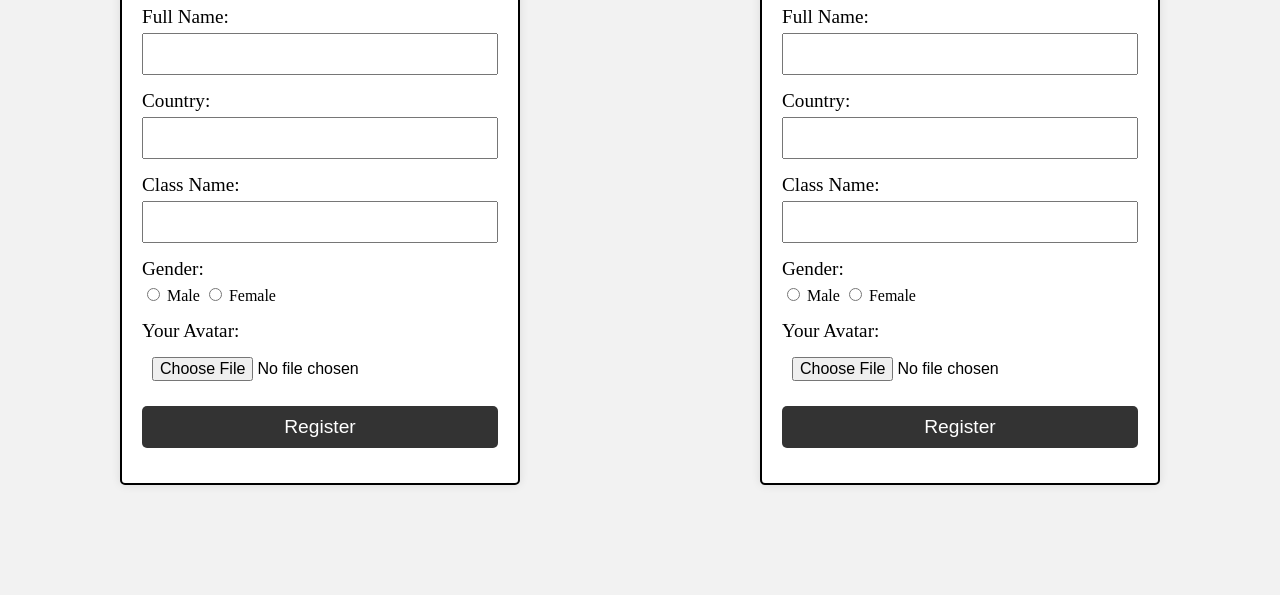
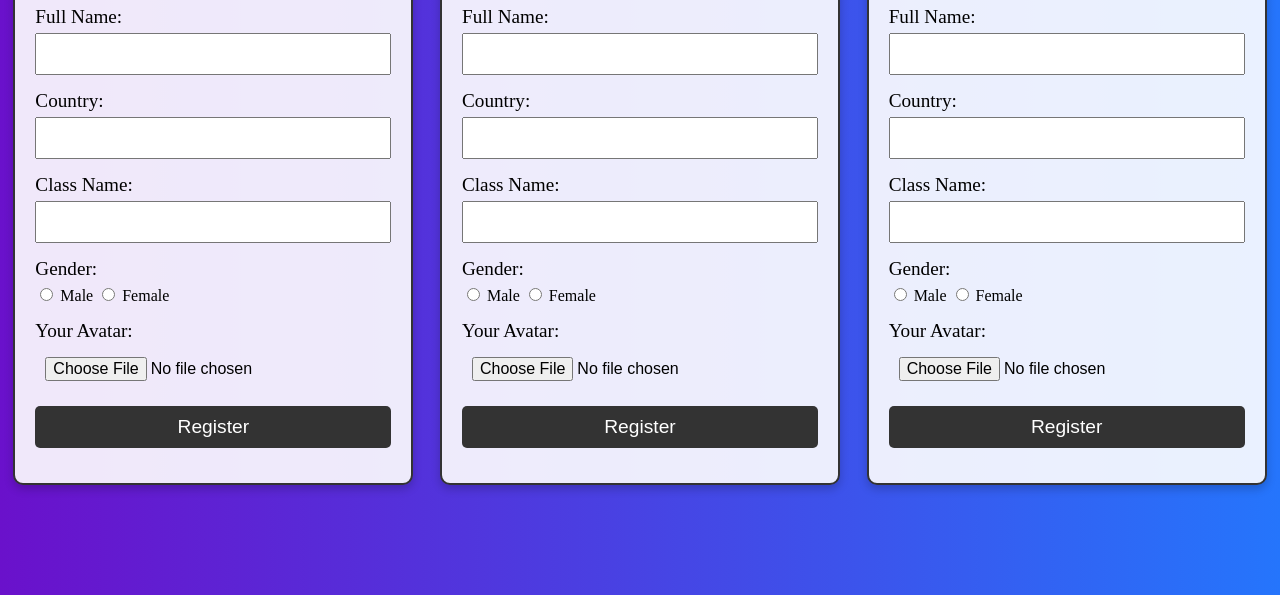
Before and after one commit to Deczyfavoour3/LAB-ASS, a plain HTML site: page index.html in a window 1280 px wide. Shown: the part 205-800 px from the top of the page. Drawn offline with Linux system fonts and the light colour scheme.

Commit message:
Updated form registration design

```diff
--- a/index.html
+++ b/index.html
@@ -131,7 +131,11 @@
     </div>
 </body>
 </html>
-<style>
+<!DOCTYPE html>
+<html lang="en">
+<head>
+    <meta charset="UTF-8">
+    <title>Registration</title>
     <style>
         body {
             display: flex;
@@ -139,16 +143,18 @@
             align-items: center;
             height: 100vh;
             margin: 0;
-        background: linear-gradient(45deg, #ff9a9e, #fad0c4);
+            background: linear-gradient(to right, #6a11cb, #2575fc); /* Add gradient background */
+            background-repeat: no-repeat;
+            background-size: cover;
         }
         .form-container {
             width: 90%;
             max-width: 400px;
             padding: 20px;
-        border: 2px solid black;
-        border-radius: 5px;
-        background-color: #fff;
-        box-shadow: 0 0 10px rgba(0, 0, 0, 0.1);
+            border: 2px solid #333;
+            border-radius: 10px;
+            background-color: rgba(255, 255, 255, 0.9); /* Transparent white background */
+            box-shadow: 0 4px 10px rgba(0, 0, 0, 0.2); /* Add shadow */
         }
         h1 {
             text-align: center;
@@ -184,3 +190,38 @@
             background-color: #555;
         }
     </style>
+</head>
+<body>
+    <div class="form-container">
+        <h1>Registration</h1>
+        <form action="/submit" method="post" enctype="multipart/form-data">
+            <div>
+                <label for="fullName">Full Name:</label>
+                <input type="text" id="fullName" name="fullName">
+            </div>
+            <div>
+                <label for="country">Country:</label>
+                <input type="text" id="country" name="country">
+            </div>
+            <div>
+                <label for="className">Class Name:</label>
+                <input type="text" id="className" name="className">
+            </div>
+            <div>
+                <label>Gender:</label>
+                <input type="radio" id="male" name="gender" value="male"> Male
+                <input type="radio" id="female" name="gender" value="female"> Female
+            </div>
+            <div>
+                <label for="avatar">Your Avatar:</label>
+                <input type="file" id="avatar" name="avatar">
+            </div>
+            <div>
+                <button type="submit">Register</button>
+            </div>
+        </form>
+    </div>
+</body>
+</html>
+
+<style>
```
Lines whose indentation alone changed are shown as unchanged.
